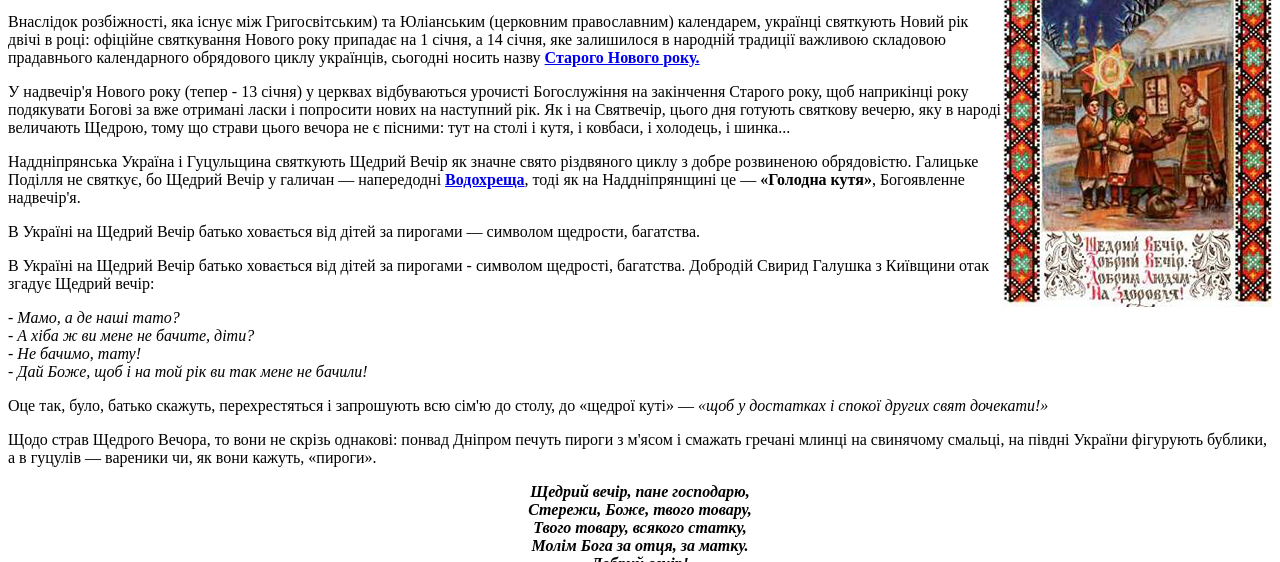
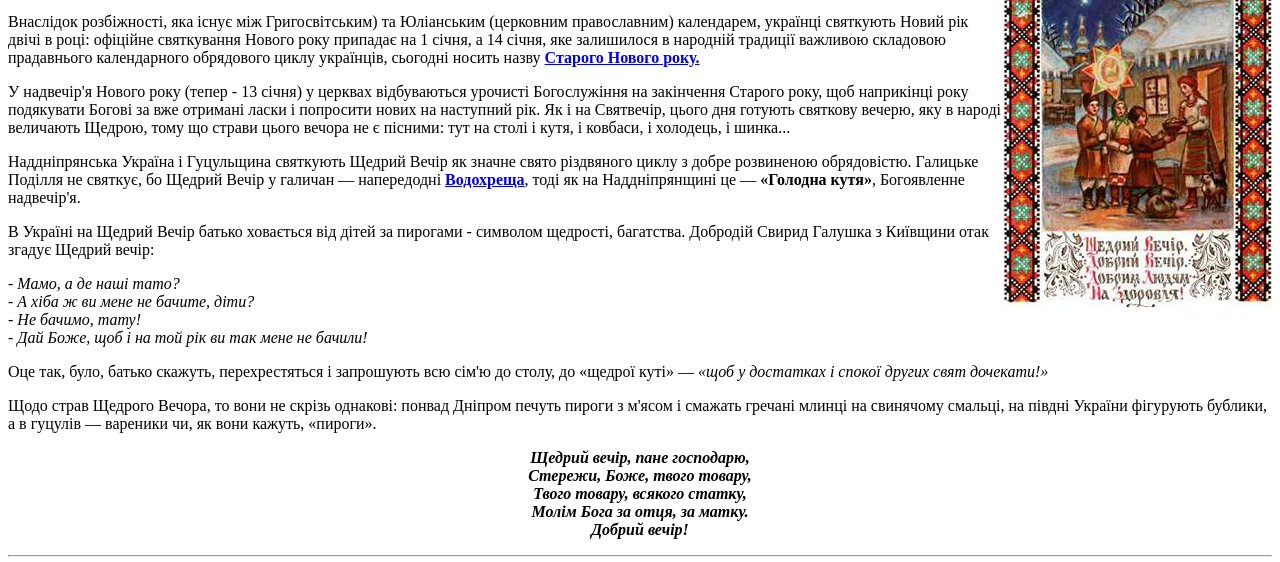
Before and after one commit to andriypanchenko/lesson-02-home, a plain HTML site: page index.html in a window 1280 px wide. Shown: the part 123-685 px from the top of the page. Drawn offline with Linux system fonts and the light colour scheme.

Commit message:
Initial commit

```diff
--- a/index.html
+++ b/index.html
@@ -16,14 +16,12 @@
 
     <p>Наддніпрянська Україна і Гуцульщина святкують Щедрий Вечір як значне свято різдвяного циклу з добре розвиненою обрядовістю. Галицьке Поділля не святкує, бо Щедрий Вечір у галичан — напередодні <a href="http://traditions.in.ua/kalendarni-sviata/zymovyi-tsykl/286-19-sichnia-vodokhreshcha"><b>Водохреща</b></a>, тоді як на Наддніпрянщині це — <b>«Голодна кутя»</b>, Богоявленне надвечір'я.</p>
 
-    <p>В Україні на Щедрий Вечір батько ховається від дітей за пирогами — символом щедрости, багатства.</p>
     <p>В Україні на Щедрий Вечір батько ховається від дітей за пирогами - символом щедрості, багатства. Добродій Свирид Галушка з Київщини отак згадує Щедрий вечір:</p>
 
     <p><i>- Мамо, а де наші тато?<br>
             - А хіба ж ви мене не бачите, діти?<br>
             - Не бачимо, тату!<br>
             - Дай Боже, щоб і на той рік ви так мене не бачили!</i></p>
-
 
     <p>Оце так, було, батько скажуть, перехрестяться і запрошують всю сім'ю до столу, до «щедрої куті» — <i>«щоб у достатках і спокої других свят дочекати!»</i></p>
 
```
